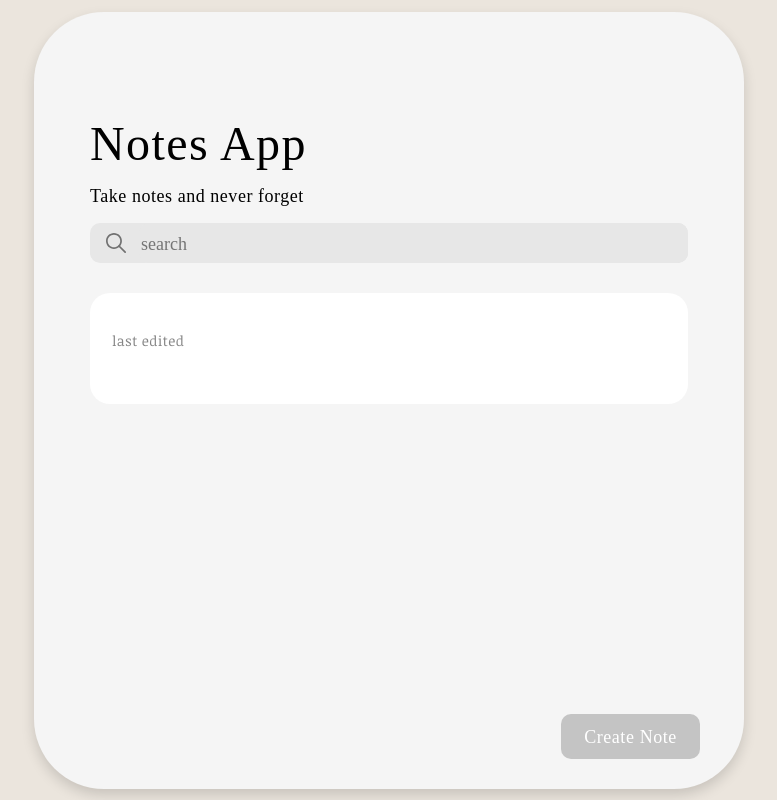
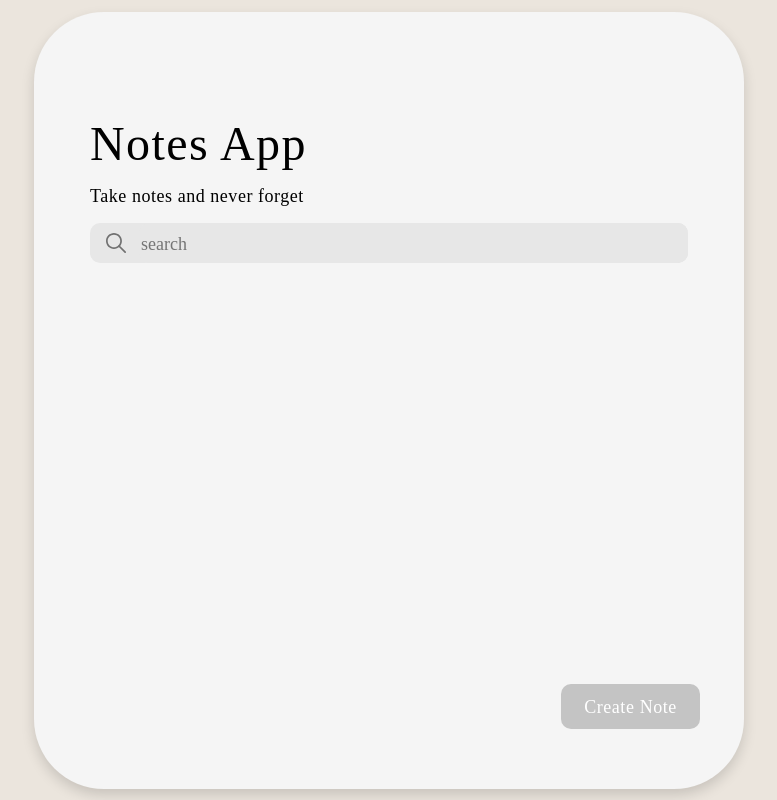
Before and after one commit to Nahee-Park/JS-Study, a React (Create React App) app in the folder 3rdweek/noteapp/: page / in a window 1280 px wide. Shown: the whole page, without its empty margins (251-1028 px from the left). Built offline with nearby package versions, Linux system fonts and the light colour scheme; the HTML template or start-up script is replaced by a standard one; a web font is replaced by a local one.

Commit message:
feat: 리스트 불러오기 + 스크롤 스타일 추가

```diff
--- a/3rdweek/noteapp/src/Screens/CreateNote.js
+++ b/3rdweek/noteapp/src/Screens/CreateNote.js
@@ -9,7 +9,12 @@ function CreateNote ({history}) {
     const moment = require('moment');
     const timestamp = moment().format('YYYY년 MM월DD일 h:m:s');
     //로컬스토리지값 가져온 걸로 setNote 할거지만 일단 어떤 요소 들어갈 지 넣어둠
-    const [note,setNote] = useState({title:'',body:'',create:timestamp,update:'업데이트'});
+    const [note,setNote] = useState({
+        title:'',
+        body:'',
+        create:timestamp,
+        update:'업데이트'
+    });
 
     //타이틀 배열변수에 담음
     const titleChangeHandler = (event) => {
@@ -18,9 +23,11 @@ function CreateNote ({history}) {
         setNote({...note,title:event.target.value});
     }
 
-    const saveNotes = (note) => {
-        setNote(note);
-        localStorage.setItem("notes",JSON.stringify(note));
+    const saveNotes = (newNote) => {
+        setNote(newNote);
+        const notes= JSON.parse(localStorage.getItem("notes") || "[]");
+        const newNotes=[...notes,newNote];
+        localStorage.setItem("notes",JSON.stringify(newNotes));
     }
 
     //내용 배열변수에 담음
--- a/3rdweek/noteapp/src/Screens/DrawMain.js
+++ b/3rdweek/noteapp/src/Screens/DrawMain.js
@@ -11,6 +11,9 @@ function DrawMain ({history}) {
     //나중에 로컬스토리지 값 중에서 인풋값으로 불러올 값임,
     //이 값은 CreateNote로 보낼 예정
     const {searchNote,setSearchNote}=useState();
+    const [notes, setNotes] = useState(
+        JSON.parse(localStorage.getItem("notes") || "[]")
+    );
 
     const changeHandler = (event) => {
         console.log("인풋아 나와랑",event.target.value);
@@ -43,7 +46,8 @@ function DrawMain ({history}) {
                 {/* height: 381, width:598 안에서 스크롤  */}
                 {/* map 돌려서 로컬스토리지 객체 잠시 배열로 바꾼 후 순회해서 그 갯수만큼 Notelist 불러오기 */}
                 <NoteListContainer>
-                    <NoteList/>
+                    {notes &&
+                        notes.map((note,index)=><NoteList note={note} key={index} />)}
                 </NoteListContainer>
                 <Button onClick={gotoCreate} className="btn-create" size="large" color="gray">Create Note</Button>
             </div>
@@ -54,10 +58,11 @@ function DrawMain ({history}) {
 export default DrawMain;
 
 const NoteListContainer = styled.div`
-margin-top: 30px;
+/* margin-top: 30px; */
 margin-left: 56px;
 height: 381px;
-width: 598px;
+width: 625px;
+overflow-y: scroll;
 `;
 
 const DrawMainWrap = styled.div`
--- a/3rdweek/noteapp/src/components/NoteList.js
+++ b/3rdweek/noteapp/src/components/NoteList.js
@@ -5,18 +5,15 @@ import "@fontsource/noticia-text"
 //로컬스토리지에서 값을 받아와서 아이디를 추가한 채로 객체에 넣는다
 //그 객채를 잠시 배열로 바꿔 순회하며 , 객체.title만 뽑아낸다
 
-function NoteList () {
+function NoteList ({note}) {
     //우선 로컬스토리지값 다시 풀어서 배열로 저장
-    const [notes,setNotes] = useState(JSON.parse(localStorage.getItem("notes") || "[]"))
 
-    console.log(notes);
-
-    //출력은 notes 배열 순호하먄서 하나하나 근데 여기서 순회 안하고 이따 메인에서 할거니까 여기서는 하나 리스트의 뷰를 잘 짜기
+    //출력은 notes 배열 순회하먄서 하나하나 근데 여기서 순회 안하고 이따 메인에서 할거니까 여기서는 하나 리스트의 뷰를 잘 짜기
     return(
         <NoteListWrap>
             <div className="list-container">
-                <div className="list-title">{notes.title}</div>
-                <div className="update-time">last edited {notes.update}</div>
+                <div className="list-title">{note.title}</div>
+                <div className="update-time">last edited {note.update}</div>
             </div>
         </NoteListWrap>
 
@@ -26,6 +23,7 @@ function NoteList () {
 export default NoteList;
 
 const NoteListWrap = styled.div`
+margin-top: 24px;
 .list-container{
     width: 598px;
     height: 111px;
```
